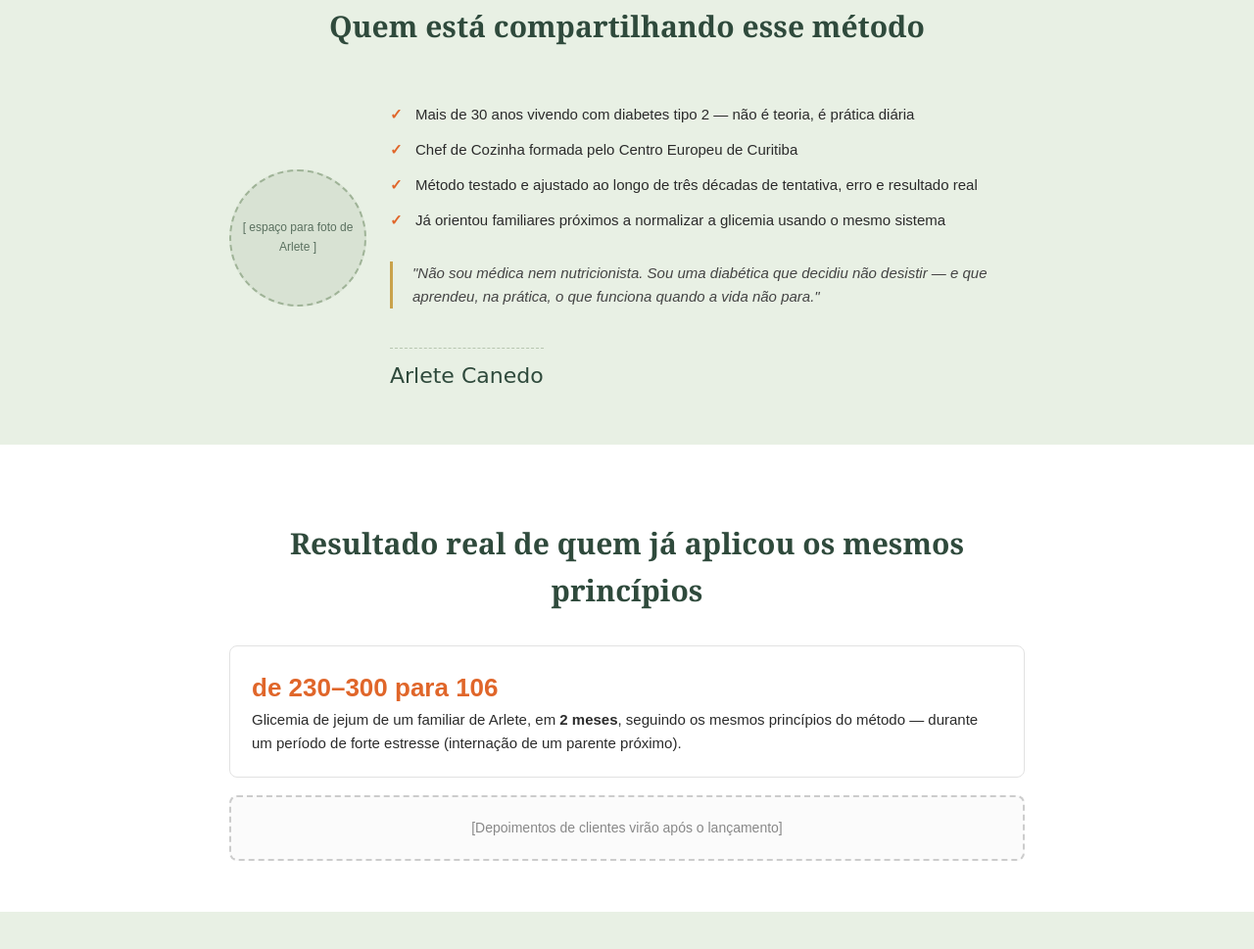
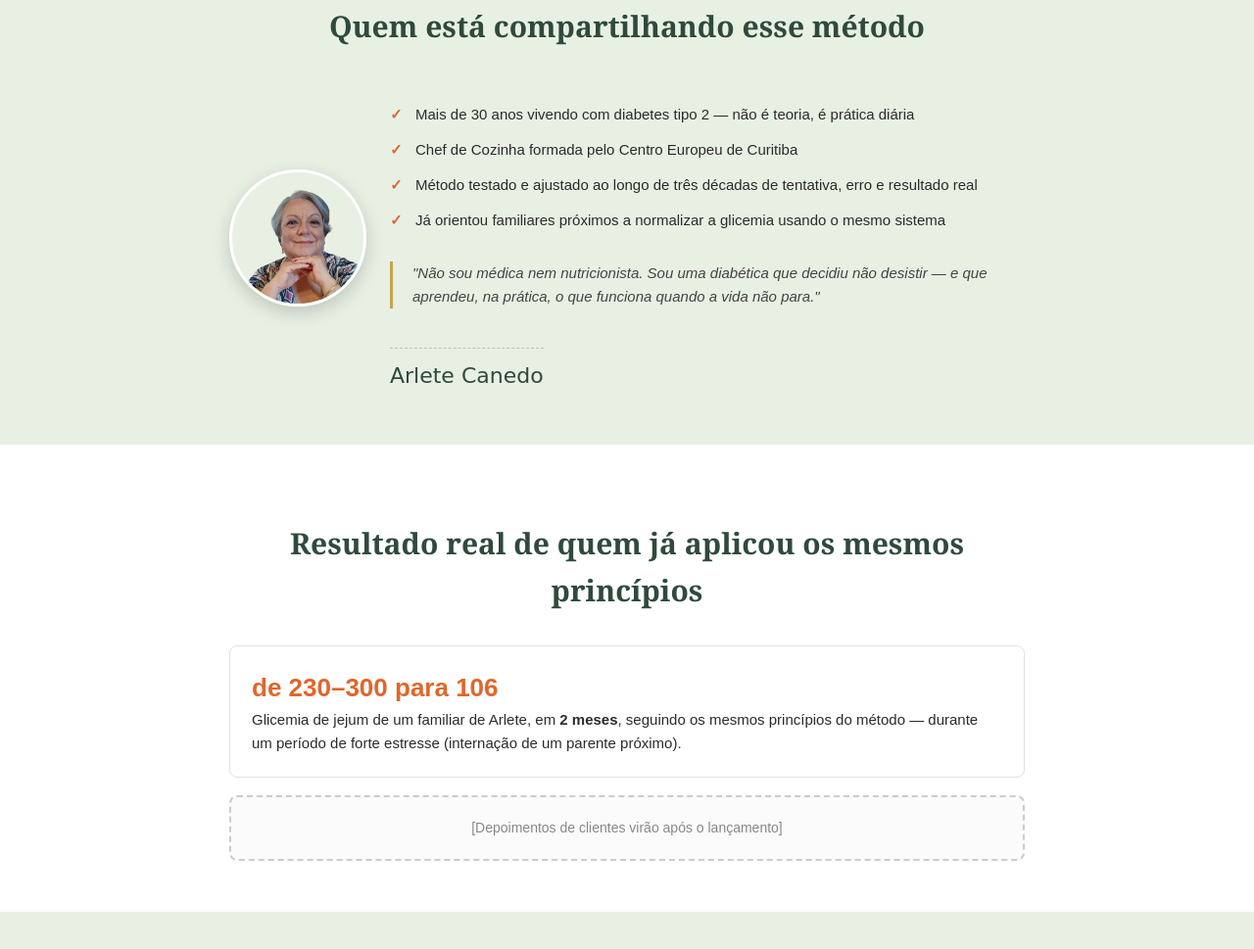
Before and after one commit to canedowilson-afk/arlete-landing, a plain HTML site: page index.html in a window 1280 px wide. Shown: the part 1239-2208 px from the top of the page at 98% size. Drawn offline with Linux system fonts and the light colour scheme.

Commit message:
Atualiza landing com foto Arlete

```diff
--- a/index.html
+++ b/index.html
@@ -113,12 +113,12 @@
     padding-left: 20px; margin: 24px 0; color: #444;
   }
   .autora { display: flex; gap: 24px; align-items: center; flex-wrap: wrap; }
-  .autora .foto-placeholder {
+  .autora .foto-arlete {
     width: 140px; height: 140px; border-radius: 50%;
-    background: #d8e2d3; border: 2px dashed #9fb397;
-    display: flex; align-items: center; justify-content: center;
-    text-align: center; font-family: Arial, sans-serif; font-size: 12px;
-    color: #5a705f; flex-shrink: 0; padding: 8px;
+    object-fit: cover; object-position: center 20%;
+    border: 3px solid var(--branco);
+    box-shadow: 0 6px 18px rgba(0,0,0,0.18);
+    flex-shrink: 0; display: block;
   }
   .autora .texto { flex: 1; min-width: 260px; font-family: Arial, Helvetica, sans-serif; font-size: 15px; }
   .autoridade-lista { list-style: none; margin: 16px 0; padding: 0; font-family: Arial, Helvetica, sans-serif; font-size: 15px; }
@@ -196,7 +196,7 @@
   <div class="container">
     <h2>Quem está compartilhando esse método</h2>
     <div class="autora">
-      <div class="foto-placeholder">[ espaço para foto de Arlete ]</div>
+      <img class="foto-arlete" src="foto-arlete.png" alt="Arlete Canedo Gomes, autora do método" width="140" height="140">
       <div class="texto">
         <ul class="autoridade-lista">
           <li>Mais de 30 anos vivendo com diabetes tipo 2 — não é teoria, é prática diária</li>
```
Also changed, not shown: foto-arlete.png (added).
